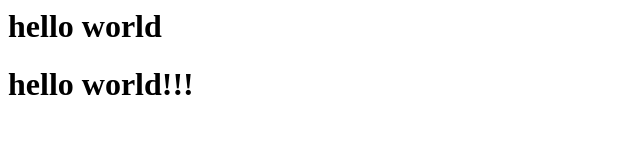
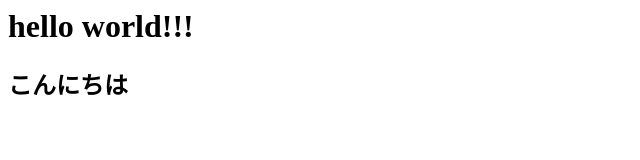
Before and after one commit to fuka0822/fuka0822.github.io, a plain HTML site: page index.html in a window 1280 px wide. Shown: the whole page, without its empty margins (0-640 px from the left). Drawn offline with Linux system fonts and the light colour scheme.

Commit message:
<h2>tagでこんにちはを追加

```diff
--- a/index.html
+++ b/index.html
@@ -1,2 +1,2 @@
-<h1>hello world</h1>
 <h1>hello world!!!</h1>
+<h2>こんにちは</h2>
```
